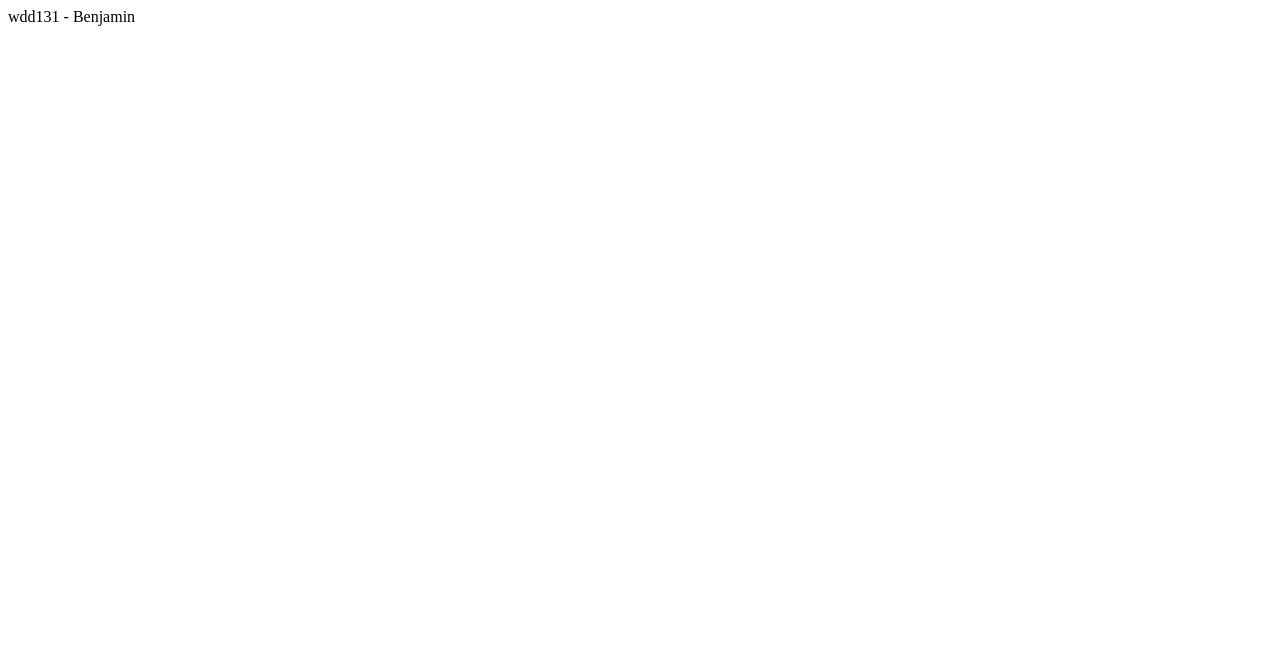
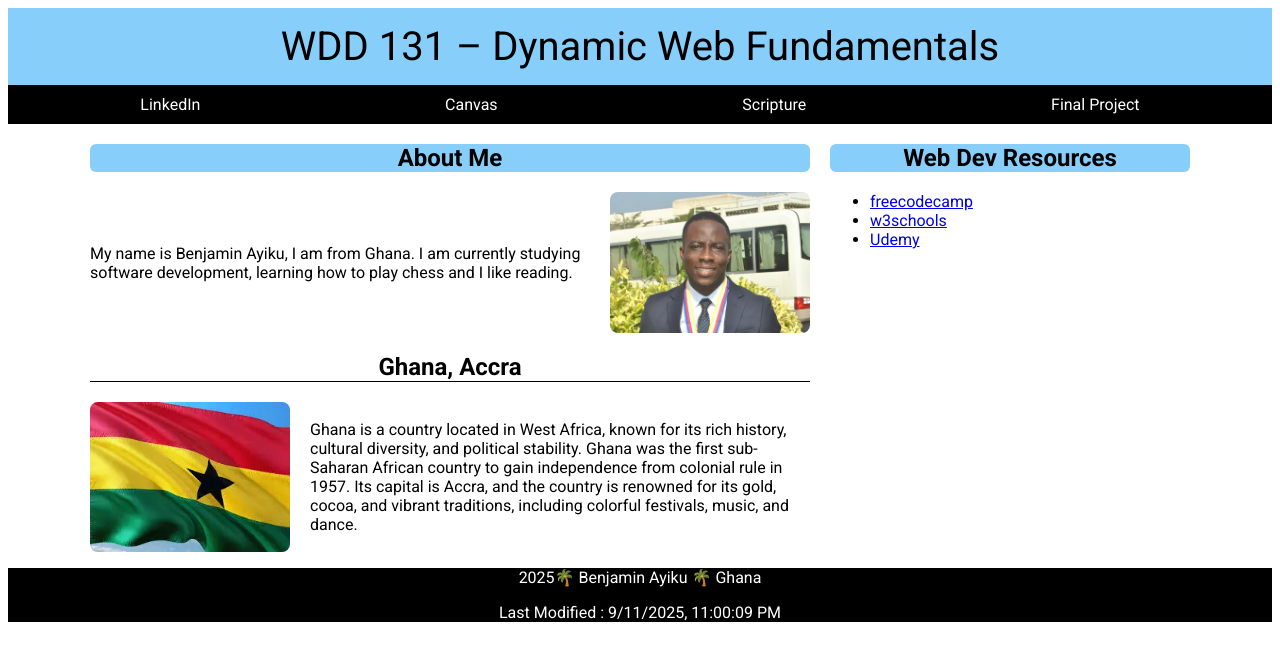
Before and after one commit to ayikubenjamin/wdd131, a plain HTML site: page index.html in a window 1280 px wide. Drawn offline with Linux system fonts and the light colour scheme.

Commit message:
week01 assingment

```diff
--- a/index.html
+++ b/index.html
@@ -3,9 +3,55 @@
 <head>
     <meta charset="UTF-8">
     <meta name="viewport" content="width=device-width, initial-scale=1.0">
-    <title>Wdd131 Dynamic Web Fundamentals</title>
+    <title>Wdd131-Dynamic Web Fundamentals</title>
+    <meta name="description" content="wdd131 Dynamic Web Fundamentals landing page- Benjamin Tetteh Ayiku">
+    <meta name="author" content="Benjamin Ayiku">
+    <link rel="preconnect" href="https://fonts.googleapis.com">
+    <link rel="preconnect" href="https://fonts.gstatic.com" crossorigin>
+    <link href="https://fonts.googleapis.com/css2?family=Roboto:ital,wght@0,100..900;1,100..900&display=swap" rel="stylesheet">
+    <link rel="stylesheet" href="styles/base.css">
+    <script defer src="scripts/getdates.js"></script>
 </head>
 <body>
-    wdd131 - Benjamin
+    <header>
+        <span id="course-title">WDD 131 – Dynamic Web Fundamentals</span>
+        <nav>
+            <a href="https://www.linkedin.com/in/benjamin-ayiku-tetteh/">LinkedIn</a>
+            <a href=" https://byupw.instructure.com/">Canvas</a>
+            <a href="https://www.churchofjesuschrist.org/study/scriptures/bofm/mosiah/2?lang=eng&id=p41#p41">Scripture</a>
+            <a href="finalproject.html">Final Project</a>
+        </nav>
+    </header>
+    <main>
+        <section class="card">
+            <div class="about-me">
+                <h1>About Me</h1>
+                <div class="about-content">
+                    <p>My name is Benjamin Ayiku, I am from Ghana. I am currently studying software development, learning how to play chess and I like reading.</p>
+                    <img src="images/myself.webp" alt="Benjamin">
+                </div>
+            </div>
+            <div class="about-country">
+                <h2>Ghana, Accra</h2>
+                <div class="about-content">
+                    <img src="images/Ghanaflag.webp" alt="Ghana flag">
+                    <p>Ghana is a country located in West Africa, known for its rich history, cultural diversity, and political stability. Ghana was the first sub-Saharan African country to gain independence from colonial rule in 1957. Its capital is Accra, and the country is renowned for its gold, cocoa, and vibrant traditions, including colorful festivals, music, and dance.</p>
+                </div>
+            </div>
+        </section>
+
+         <section class="card">
+            <h1>Web Dev Resources</h1>
+            <ul>
+                <li><a href="www.freecodecamp.com">freecodecamp</a></li>
+                <li><a href="www.w3schools.com">w3schools</a></li>
+                <li><a href="www.Udemy.com">Udemy</a></li>
+            </ul>
+        </section>
+    </main>
+    <footer>
+        <p><span id="currentyear"></span>🌴 Benjamin Ayiku 🌴 Ghana</p>
+        <span id="lastmodified"></span>
+    </footer>
 </body>
 </html>
--- /dev/null
+++ b/scripts/getdates.js
@@ -0,0 +1,6 @@
+const currentyear = document.querySelector('#currentyear')
+const lastmodified = document.querySelector('#lastmodified')
+const today = new Date()
+const datetime = today.toLocaleString("en-Us")
+currentyear.innerHTML = today.getFullYear()
+lastmodified.innerHTML = `Last Modified : ${datetime}`
--- /dev/null
+++ b/styles/base.css
@@ -0,0 +1,67 @@
+body{
+    font-family: "Roboto", sans-serif;
+}
+
+#course-title{
+    display: block;
+    background-color: lightskyblue;
+    text-align: center;
+    font-size: 40px;
+    padding: 15px;
+}
+
+nav{
+    display: flex;
+    background-color: black;
+    padding: 10px;
+    align-items: center;
+    justify-content:space-around;
+}
+
+nav a{
+    color: white;
+    text-decoration: none;
+}
+
+a:hover{
+    text-decoration: underline;
+    text-decoration-color: yellow;
+}
+
+main{
+    display: grid;
+    grid-template-columns: 2fr 1fr;
+    gap: 20px;
+    padding: 0px;
+    max-width: 1100px;
+    margin: 0 auto;
+}
+
+.card h1{
+    text-align: center;
+    background-color: lightskyblue;
+    border-radius: 6px;
+}
+
+.about-content{
+    display: flex;
+    align-items: center;
+    gap: 20px;
+}
+
+.about-content img{
+    max-width: 200px;
+    border-radius: 8px;
+    height: auto;
+}
+
+.about-country h2{
+    text-align: center;
+    border-bottom: 1px solid black;
+}
+
+footer {
+    background-color: black;
+    text-align: center;
+    color: white;
+}
```
Also changed, not shown: images/Ghanaflag.webp (added), images/myself.webp (added).
